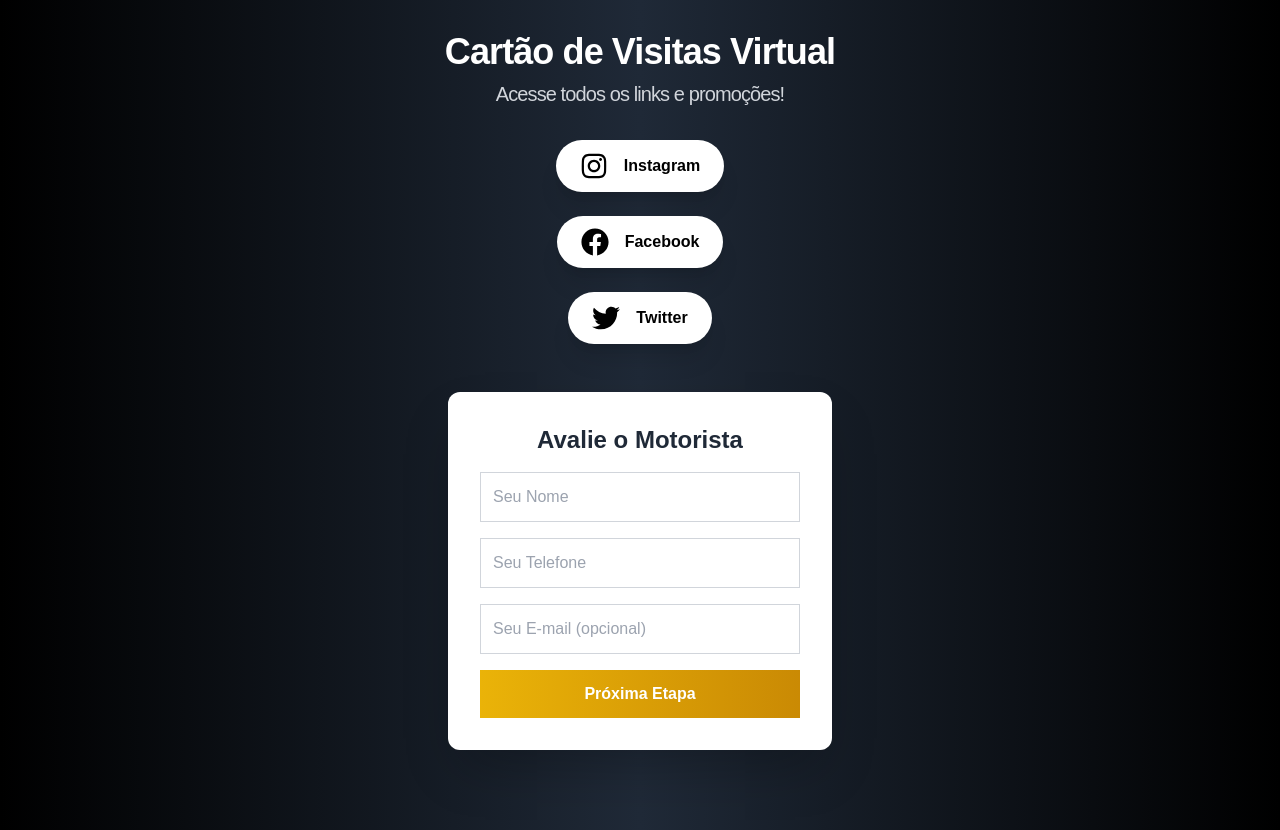
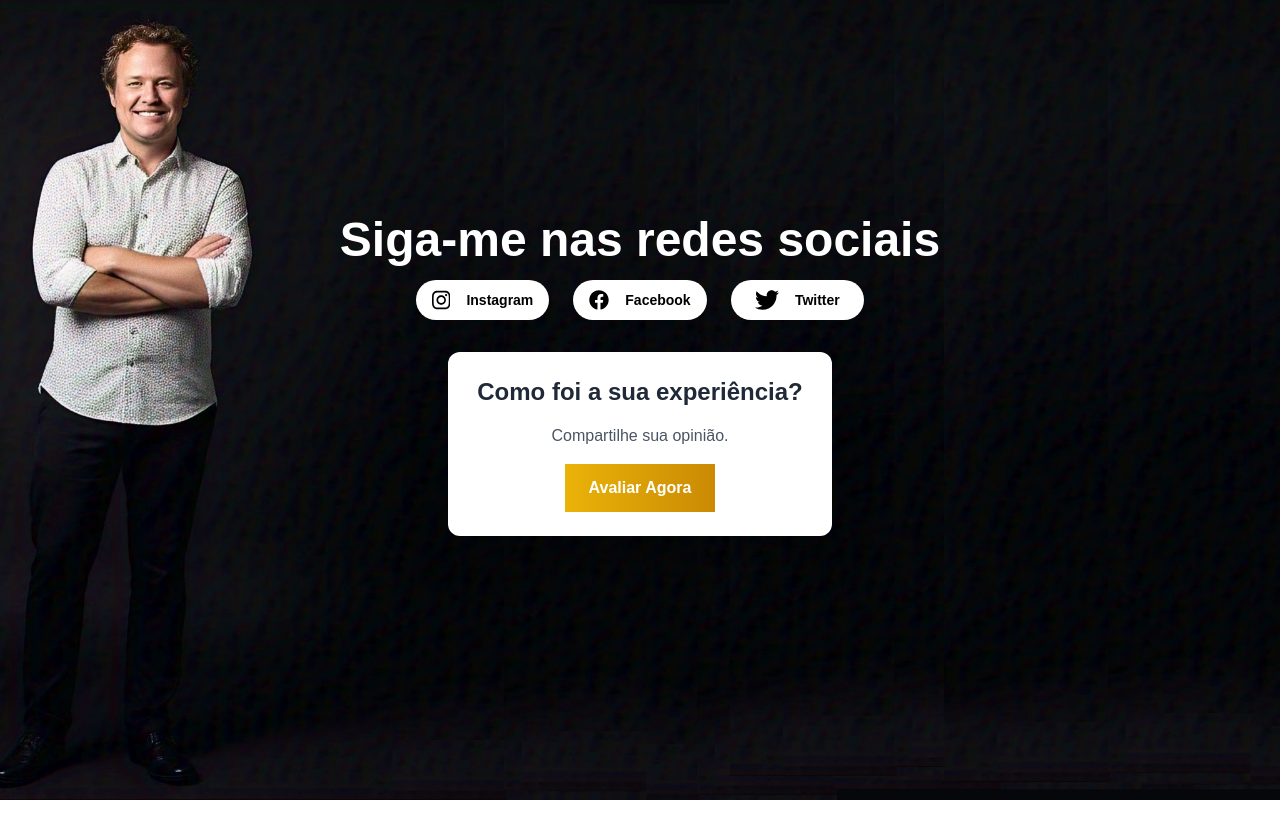
Before and after one commit to Devluizpaulo/anderson, a Next.js app: page /CVisita in a window 1280 px wide. After the commit the page ends 800 px from the top, so only its background shows below. Built offline with nearby package versions, Linux system fonts and the light colour scheme.

Commit message:
Add files via upload

```diff
--- a/src/app/CVisita/page.tsx
+++ b/src/app/CVisita/page.tsx
@@ -47,44 +47,66 @@ const LinkNaBio: React.FC = () => {
   };
 
   return (
-    <div className="flex flex-col items-center justify-center min-h-screen bg-gradient-to-r from-black via-gray-800 to-black p-8">
-      <h1 className="text-3xl sm:text-4xl font-extrabold text-white mb-8 text-center tracking-tight animate__animated animate__fadeIn">
-        Cartão de Visitas Virtual
-        <span className="block mt-2 text-sm sm:text-xl font-light text-gray-300">
-          Acesse todos os links e promoções!
-        </span>
+    <div
+      className="flex flex-col items-center justify-center min-h-screen p-8"
+      style={{
+        backgroundImage: "url('/image.jpg')", // Coloque o caminho correto para sua imagem
+        backgroundSize: "cover", // Ajusta a imagem para cobrir a tela
+        backgroundPosition: "center",
+        backgroundRepeat: "no-repeat", // Evita repetição da imagem
+      }}
+    >
+      <h1 className="text-5xl sm:text-5xl font-semibold text-white mb-4">
+        Siga-me nas redes sociais
       </h1>
 
+
       {/* Links de redes sociais */}
-      <div className="flex flex-col items-center gap-6 mb-12 w-full sm:w-auto">
+      <div className="grid grid-cols-1 sm:grid-cols-2 md:grid-cols-3 gap-6 mb-8 w-full max-w-md">
         <a
           href="https://instagram.com"
           target="_blank"
           rel="noopener noreferrer"
-          className="flex items-center gap-4 bg-white text-black py-3 px-6 rounded-full shadow-xl transform transition duration-300 hover:scale-105 hover:bg-yellow-500 hover:text-black w-3/4 sm:w-auto hover:shadow-2xl hover:rotate-3"
+          className="flex items-center justify-center gap-4 bg-white text-black py-2 px-4 rounded-full shadow-xl transform transition duration-300 hover:scale-105 hover:bg-yellow-500 hover:text-black w-3/4 sm:w-auto hover:shadow-2xl hover:rotate-3"
         >
-          <FaInstagram size={28} />
-          <span className="font-semibold">Instagram</span>
+          <FaInstagram size={24} />
+          <span className="font-semibold text-sm">Instagram</span>
         </a>
         <a
           href="https://facebook.com"
           target="_blank"
           rel="noopener noreferrer"
-          className="flex items-center gap-4 bg-white text-black py-3 px-6 rounded-full shadow-xl transform transition duration-300 hover:scale-105 hover:bg-yellow-500 hover:text-black w-3/4 sm:w-auto hover:shadow-2xl hover:rotate-3"
+          className="flex items-center justify-center gap-4 bg-white text-black py-2 px-4 rounded-full shadow-xl transform transition duration-300 hover:scale-105 hover:bg-yellow-500 hover:text-black w-3/4 sm:w-auto hover:shadow-2xl hover:rotate-3"
         >
-          <FaFacebook size={28} />
-          <span className="font-semibold">Facebook</span>
+          <FaFacebook size={24} />
+          <span className="font-semibold text-sm">Facebook</span>
         </a>
         <a
           href="https://twitter.com"
           target="_blank"
           rel="noopener noreferrer"
-          className="flex items-center gap-4 bg-white text-black py-3 px-6 rounded-full shadow-xl transform transition duration-300 hover:scale-105 hover:bg-yellow-500 hover:text-black w-3/4 sm:w-auto hover:shadow-2xl hover:rotate-3"
+          className="flex items-center justify-center gap-4 bg-white text-black py-2 px-4 rounded-full shadow-xl transform transition duration-300 hover:scale-105 hover:bg-yellow-500 hover:text-black w-3/4 sm:w-auto hover:shadow-2xl hover:rotate-3"
         >
-          <FaTwitter size={28} />
-          <span className="font-semibold">Twitter</span>
+          <FaTwitter size={24} />
+          <span className="font-semibold text-sm">Twitter</span>
         </a>
       </div>
+
+      {/* Card de Convite para Avaliação */}
+      {avaliacaoStep === 1 && (
+        <div className="bg-white p-6 rounded-xl shadow-2xl w-full sm:w-96 mb-12 text-center">
+          <h2 className="text-2xl font-semibold text-gray-800 mb-4">Como foi a sua experiência?</h2>
+          <p className="text-gray-600 mb-4">
+            Compartilhe sua opinião.
+          </p>
+          <button
+            onClick={handleNextStep}
+            className="px-6 py-3 bg-gradient-to-r from-yellow-500 to-yellow-600 text-white font-semibold rounded-lg w-full sm:w-auto"
+          >
+            Avaliar Agora
+          </button>
+        </div>
+      )}
 
       {/* Exibição do alerta personalizado */}
       {showAlert && (
@@ -94,11 +116,9 @@ const LinkNaBio: React.FC = () => {
       )}
 
       {/* Formulário de Avaliação - Passo 1 */}
-      {avaliacaoStep === 1 && (
+      {avaliacaoStep === 2 && (
         <div className="bg-white p-8 rounded-xl shadow-2xl w-full sm:w-96 mb-12">
-          <h2 className="text-2xl font-semibold text-gray-800 mb-4 text-center">
-            Avalie o Motorista
-          </h2>
+          <h2 className="text-2xl font-semibold text-gray-800 mb-4 text-center">Obrigado</h2>
           <input
             type="text"
             className="w-full p-3 mb-4 border border-gray-300 rounded-lg"
@@ -130,14 +150,12 @@ const LinkNaBio: React.FC = () => {
       )}
 
       {/* Formulário de Avaliação - Passo 2 */}
-      {avaliacaoStep === 2 && (
-        <div className="bg-white p-8 rounded-xl shadow-2xl w-full sm:w-96 mb-12">
-          <h2 className="text-2xl font-semibold text-black mb-4 text-center">
-            Seu Feedback
-          </h2>
+      {avaliacaoStep === 3 && (
+        <div className="bg-white p-8 rounded-xl shadow-2xl w-full sm:w-5/12 mb-12">
+          <h2 className="text-2xl font-semibold text-black mb-4 text-center">Seu Feedback</h2>
           <textarea
-            className="w-full p-3 mb-4 border text-black border-gray-300 rounded-lg"
-            placeholder="Deixe sua mensagem ao motorista"
+            className="w-full p-4 mb-4 border text-black border-gray-300 rounded-lg"
+            placeholder="Obrigado pela sua atenção! Deixe sua mensagem aqui. (Ela pode ser exibida em meu PERFIL.)"
             value={feedback}
             onChange={(e) => setFeedback(e.target.value)}
           />
@@ -187,11 +205,9 @@ const LinkNaBio: React.FC = () => {
       )}
 
       {/* Formulário de Avaliação - Passo 3 (LGPD) */}
-      {avaliacaoStep === 3 && (
+      {avaliacaoStep === 4 && (
         <div className="bg-white p-8 rounded-xl shadow-2xl w-full sm:w-96 mb-12">
-          <h2 className="text-2xl font-semibold text-gray-800 mb-4 text-center">
-            LGPD
-          </h2>
+          <h2 className="text-2xl font-semibold text-gray-800 mb-4 text-center">IMPORTANTE</h2>
           <div className="flex items-center mb-4">
             <input
               type="checkbox"
@@ -199,8 +215,8 @@ const LinkNaBio: React.FC = () => {
               onChange={(e) => setLgpd(e.target.checked)}
               className="mr-2"
             />
-            <span className="text-sm text-gray-600">
-              Eu aceito a política de privacidade e concordo com o uso dos meus dados.
+            <span className="text-base text-justify text-gray-600">
+              Eu aceito a <span className="font-semibold text-gray-800">política de privacidade</span> e concordo com o uso da minha <span className="font-semibold text-gray-800">opinião</span> e o armazenamento dos meus dados, seguindo as normas da <span className="font-semibold text-gray-800">LGPD</span>.
             </span>
           </div>
           <button
```
